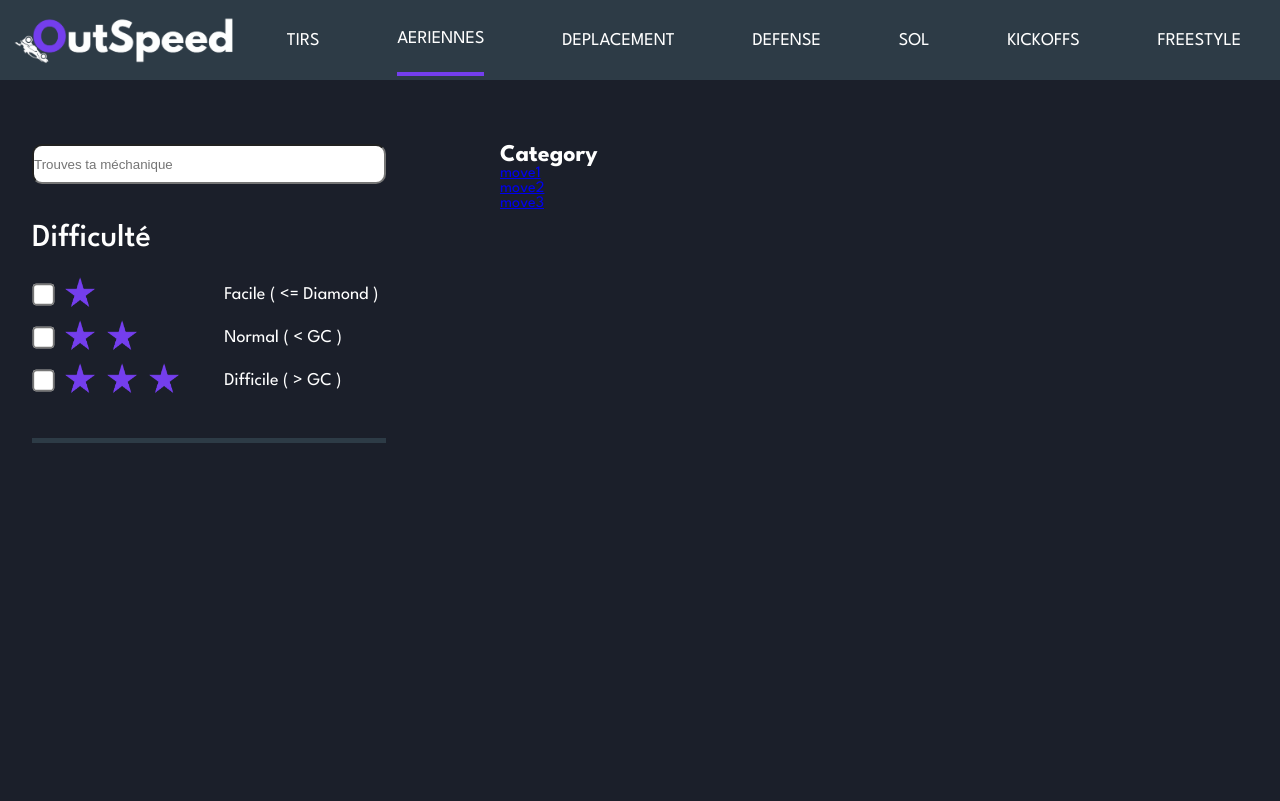
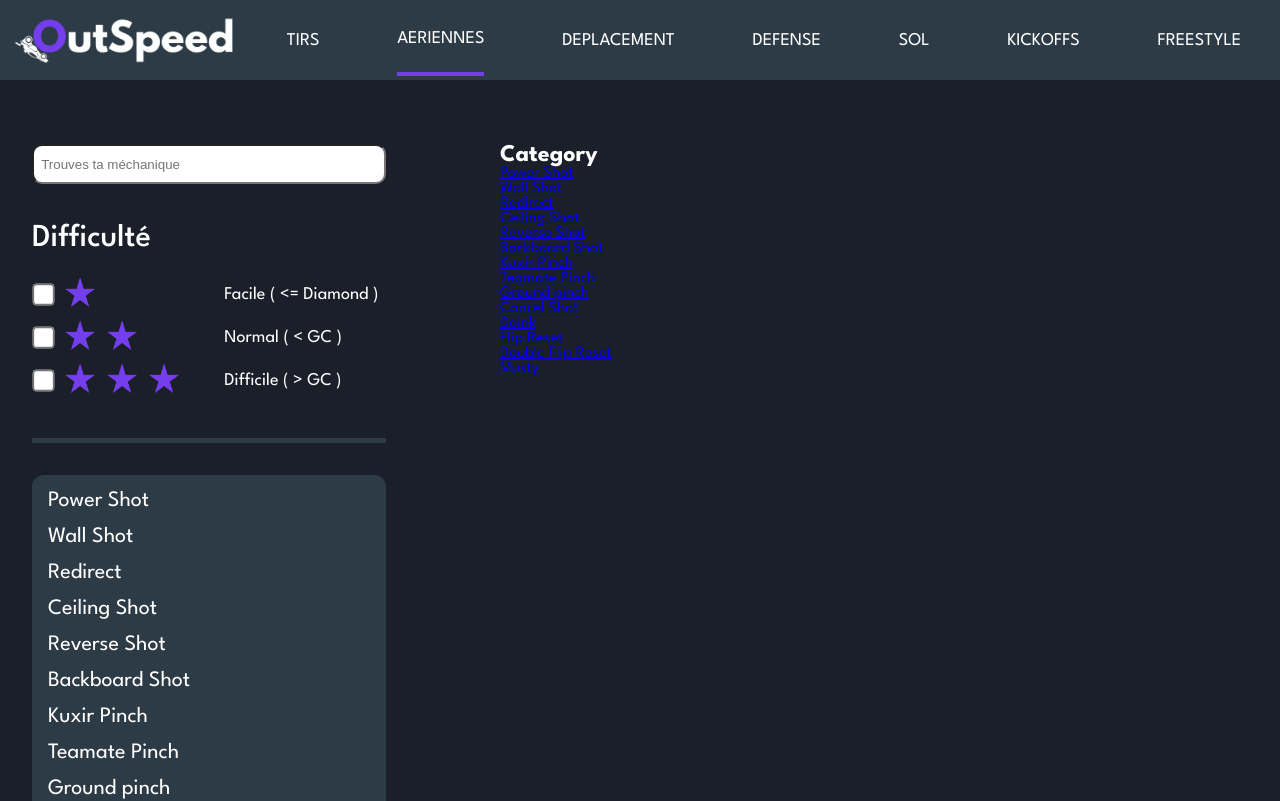
Before and after one commit to JolanPoussier/ProjectRL, a Next.js app: page /aeriennes in a window 1280 px wide. Shown: the top 801 px of the page. Built offline with nearby package versions, Linux system fonts and the light colour scheme.

Commit message:
sidebar done and window issues fix

```diff
--- /dev/null
+++ b/src/app/(category)/[category]/(move)/[move]/page.module.scss
@@ -0,0 +1,3 @@
+.main {
+    margin-left: 500px;
+}
--- a/src/app/(category)/[category]/(move)/[move]/page.tsx
+++ b/src/app/(category)/[category]/(move)/[move]/page.tsx
@@ -1,9 +1,10 @@
 'use client'
 import Link from "next/link";
+import style from "./page.module.scss";
 
 export default function Page({ params }: { params: { category: string } }) {
     return (
-      <div>
+      <div className={style.main}>
         <h1>Hello, move page!</h1>
         <Link href="/">Home<br /></Link>
         <Link href="/category">Back<br /></Link>
--- a/src/app/(category)/[category]/layout.tsx
+++ b/src/app/(category)/[category]/layout.tsx
@@ -1,4 +1,5 @@
 import Sidebar from "@/components/sidebar/sidebar";
+import style from "./page.module.scss";
 
 export default function categoryLayout({
     children, // will be a page or nested layout
@@ -6,7 +7,7 @@ export default function categoryLayout({
     children: React.ReactNode
   }) {
     return (
-      <section>
+      <section className={style.layout}>
         {/* Include shared UI here e.g. a header or sidebar */}
         <Sidebar />
         {children}
--- a/src/app/(category)/[category]/moves.js
+++ b/src/app/(category)/[category]/moves.js
@@ -1,15 +1,87 @@
 const moves = [
     {
         id:1,
-        title: "move1"
+        title: "Power Shot",
+        slug: "powershot",
+        category: "tirs"
     },
     {
         id:2,
-        title: "move2"
+        title: "Wall Shot",
+        slug: "wallshot",
+        category: "tirs"
     },
     {
         id:3,
-        title: "move3"
+        title: "Redirect",
+        slug: "redirect",
+        category: "tirs"
+    },
+    {
+        id:4,
+        title: "Ceiling Shot",
+        slug: "ceilingshot",
+        category: "tirs"
+    },
+    {
+        id:5,
+        title: "Reverse Shot",
+        slug: "reverseshot",
+        category: "tirs"
+    },
+    {
+        id:6,
+        title: "Backboard Shot",
+        slug: "backboardshot",
+        category: "tirs"
+    },
+    {
+        id:7,
+        title: "Kuxir Pinch",
+        slug: "kuxirpinch",
+        category: "tirs"
+    },
+    {
+        id:8,
+        title: "Teamate Pinch",
+        slug: "teamatepinch",
+        category: "tirs"
+    },
+    {
+        id:9,
+        title: "Ground pinch",
+        slug: "groundpinch",
+        category: "tirs"
+    },
+    {
+        id:10,
+        title: "Cancel Shot",
+        slug: "cancelshot",
+        category: "tirs"
+    },
+    {
+        id:11,
+        title: "Doink",
+        slug: "doink",
+        category: "tirs"
+    },
+    {
+        id:12,
+        title: "Flip Reset",
+        slug: "flipreset",
+        category: "aeriennes"
+    },
+    {
+        id:13,
+        title: "Double Flip Reset",
+        slug: "doubleflipreset",
+        category: "aeriennes"
+    },
+    {
+        id:14,
+        title: "Musty",
+        slug: "musty",
+        category: "sol"
     },
 ]
 
--- a/src/app/(category)/[category]/page.module.scss
+++ b/src/app/(category)/[category]/page.module.scss
@@ -1,4 +1,7 @@
+.layout {
+    margin-top: 4em;
+}
+
 .main {
-    margin-top: 4em;
     margin-left: 500px;
 }
--- a/src/app/globals.scss
+++ b/src/app/globals.scss
@@ -8,7 +8,7 @@
     --title1: 32px;
     --title2: 32px;
     --normal: 18px;
-    --small: 14px;
+    --small: 16px;
 
     --medium: 500;
     --semi-bold: 600;
--- a/src/app/page.module.scss
+++ /dev/null
@@ -1,3 +0,0 @@
-.main {
-    height: 100em;
-}
--- a/src/components/sidebar/input/input.tsx
+++ b/src/components/sidebar/input/input.tsx
@@ -5,7 +5,7 @@ export default function Input () {
         <div className={style.inputContainer}>
             <input
                 className={style.input}
-                placeholder="Trouves ta méchanique"
+                placeholder="  Trouves ta méchanique"
                 type="text"
                 // value={inputValue}
                 // onChange={handleInputChange}
--- /dev/null
+++ b/src/components/sidebar/shortcuts/page.module.scss
@@ -0,0 +1,31 @@
+.main {
+    margin-top: 2em;
+    background-color: var(--second-color);
+    border-radius: 12px;
+    padding: 1em;
+}
+
+.container {
+    height: 35vw;
+    display: flex;
+    flex-direction: column;
+    overflow: auto;
+    scrollbar-width: thin;
+    scrollbar-color: #ffffff;
+}
+
+ /* Chrome, Edge, and Safari */
+.container::-webkit-scrollbar {
+  width: 11px;
+}
+.container::-webkit-scrollbar-thumb {
+  background-color: #ffffff;
+  border-radius: 15px;
+  border: 25px none #ffffff;
+}
+.move {
+    font-size: 22px;
+    margin-bottom: 16px;
+    text-decoration: none;
+    color: white;
+}
--- /dev/null
+++ b/src/components/sidebar/shortcuts/shortcuts.tsx
@@ -0,0 +1,15 @@
+import Link from "next/link";
+import style from "./page.module.scss";
+import moves from "@/app/(category)/[category]/moves";
+
+export default function Shortcuts () {
+    return (
+        <div className={style.main}>
+            <div className={style.container}>
+                {moves.map((move) => (
+                    <Link key={move.id} href={`/${move.category}/${move.slug}`} className={style.move}>{move.title}</Link>
+                ))}
+            </div>
+        </div>
+    )
+}
--- a/src/components/sidebar/sidebar.tsx
+++ b/src/components/sidebar/sidebar.tsx
@@ -1,12 +1,14 @@
 import style from "./page.module.scss";
 import Difficulty from "./difficulty/difficulty";
 import Input from "./input/input";
+import Shortcuts from "./shortcuts/shortcuts";
 
 export default function Sidebar () {
     return (
         <div className={style.main}>
             <Input />
             <Difficulty />
+            <Shortcuts />
         </div>
     )
 }
```
